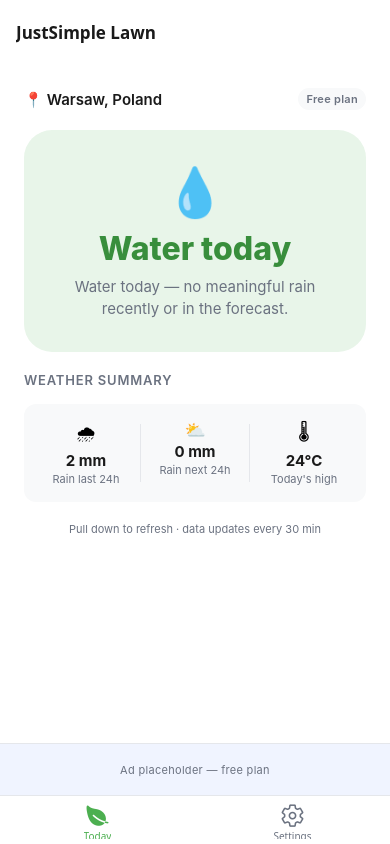
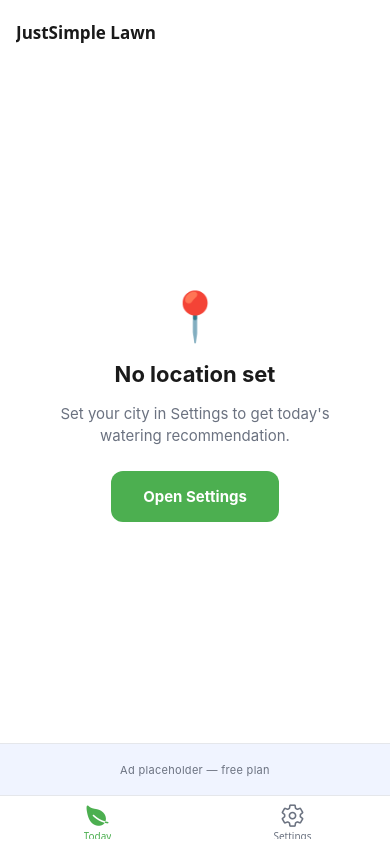
Before and after one commit to cisiur/JustSimple-lawn, a React Native app: screen /Home in a window 390 px wide. Built offline with nearby package versions, Linux system fonts and the light colour scheme.

Commit message:
integracja_pogody_GPS

```diff
--- a/src/screens/HomeScreen.tsx
+++ b/src/screens/HomeScreen.tsx
@@ -1,4 +1,4 @@
-import { useEffect, useState, useCallback } from 'react';
+import { useCallback, useState } from 'react';
 import {
   View,
   Text,
@@ -6,103 +6,160 @@ import {
   ScrollView,
   RefreshControl,
   ActivityIndicator,
+  TouchableOpacity,
 } from 'react-native';
 import { SafeAreaView } from 'react-native-safe-area-context';
+import { useFocusEffect, useNavigation } from '@react-navigation/native';
+import type { BottomTabNavigationProp } from '@react-navigation/bottom-tabs';
 import { DecisionBadge } from '../components/DecisionBadge';
 import { WeatherSummary } from '../components/WeatherSummary';
 import { PremiumBadge } from '../components/PremiumBadge';
 import { AdBanner } from '../ads/AdBanner';
 import { getPremiumStatus } from '../premium/premiumService';
 import { evaluateWatering } from '../rules/wateringRules';
-import { WateringDecision } from '../weather/weatherTypes';
+import { fetchForecastWithCache } from '../weather/weatherService';
+import { loadSettings } from '../storage/storageService';
+import type { WateringDecision } from '../weather/weatherTypes';
+import type { RootTabParamList } from '../navigation/AppNavigator';
 import { COLORS, SPACING, FONT_SIZE, BORDER_RADIUS } from '../constants/theme';
 
-// ─── Mocked data ──────────────────────────────────────────────────────────────
-// Replaced with real Open-Meteo data in Batch 3e.
+type NavProp = BottomTabNavigationProp<RootTabParamList, 'Home'>;
 
-const MOCK_WEATHER = {
-  hourly: {
-    // 72 hours: 24h past + 48h future (Open-Meteo format with past_days=1)
-    time: Array.from({ length: 72 }, (_, i) => {
-      const d = new Date();
-      d.setMinutes(0, 0, 0);
-      d.setHours(d.getHours() - 24 + i);
-      return d.toISOString().slice(0, 16);
-    }),
-    precipitation: Array.from({ length: 72 }, (_, i) => {
-      // Simulate 2mm of rain 20 hours ago, dry otherwise
-      return i === 4 ? 2 : 0;
-    }),
-    temperature2m: Array.from({ length: 72 }, (_, i) => 18 + Math.sin(i / 6) * 5),
-  },
-  daily: {
-    time: ['yesterday', 'today', 'tomorrow'].map((_, i) => {
-      const d = new Date();
-      d.setDate(d.getDate() - 1 + i);
-      return d.toISOString().slice(0, 10);
-    }),
-    precipitationSum: [2, 0, 0],
-    temperature2mMax: [20, 24, 26],
-  },
-  timezone: 'auto',
+// ─── State shape ──────────────────────────────────────────────────────────────
+
+type Status = 'loading' | 'no-location' | 'ready' | 'error';
+
+interface ScreenState {
+  status: Status;
+  decision: WateringDecision | null;
+  locationName: string;
+  isPremium: boolean;
+  error: string | null;
+}
+
+const INITIAL_STATE: ScreenState = {
+  status: 'loading',
+  decision: null,
+  locationName: '',
+  isPremium: false,
+  error: null,
 };
-
-const MOCK_LOCATION = 'Warsaw, Poland';
 
 // ─── Screen ───────────────────────────────────────────────────────────────────
 
-interface ScreenState {
-  loading: boolean;
-  refreshing: boolean;
-  isPremium: boolean;
-  decision: WateringDecision | null;
-  error: string | null;
+export default function HomeScreen() {
+  const navigation = useNavigation<NavProp>();
+  const [state, setState] = useState<ScreenState>(INITIAL_STATE);
+  const [refreshing, setRefreshing] = useState(false);
+
+  const load = useCallback(async (isRefresh = false) => {
+    if (isRefresh) setRefreshing(true);
+    else setState(prev => ({ ...prev, status: 'loading', error: null }));
+
+    try {
+      const [settings, { isPremium }] = await Promise.all([
+        loadSettings(),
+        getPremiumStatus(),
+      ]);
+
+      if (!settings.latitude || !settings.longitude) {
+        setState({
+          status: 'no-location',
+          decision: null,
+          locationName: '',
+          isPremium,
+          error: null,
+        });
+        return;
       }
 
-export default function HomeScreen() {
-  const [state, setState] = useState<ScreenState>({
-    loading: true,
-    refreshing: false,
-    isPremium: false,
-    decision: null,
+      const weather = await fetchForecastWithCache(
+        settings.latitude,
+        settings.longitude,
+      );
+      const decision = evaluateWatering(weather);
+
+      setState({
+        status: 'ready',
+        decision,
+        locationName: settings.locationName,
+        isPremium,
         error: null,
       });
-
-  const load = useCallback(async (isRefresh = false) => {
+    } catch (e) {
+      const message =
+        e instanceof Error ? e.message : 'Something went wrong.';
       setState(prev => ({
         ...prev,
-      loading: !isRefresh,
-      refreshing: isRefresh,
-      error: null,
+        status: 'error',
+        error: `Could not load weather data.\n${message}`,
       }));
-
-    try {
-      // TODO: replace MOCK_WEATHER with real weatherService.fetchWeather() in Batch 3e
-      const decision = evaluateWatering(MOCK_WEATHER);
-      const { isPremium } = await getPremiumStatus();
-
-      setState(prev => ({
-        ...prev,
-        loading: false,
-        refreshing: false,
-        isPremium,
-        decision,
-      }));
-    } catch (e) {
-      setState(prev => ({
-        ...prev,
-        loading: false,
-        refreshing: false,
-        error: 'Could not load weather data. Pull down to retry.',
-      }));
+    } finally {
+      setRefreshing(false);
     }
   }, []);
 
-  useEffect(() => {
+  // Reload every time this tab becomes active (e.g. after saving location)
+  useFocusEffect(
+    useCallback(() => {
       load();
-  }, [load]);
+    }, [load]),
+  );
 
-  const { loading, refreshing, isPremium, decision, error } = state;
+  const { status, decision, locationName, isPremium, error } = state;
+
+  function renderContent() {
+    switch (status) {
+      case 'loading':
+        return (
+          <View style={styles.center}>
+            <ActivityIndicator size="large" color={COLORS.primary} />
+            <Text style={styles.loadingText}>Fetching weather…</Text>
+          </View>
+        );
+
+      case 'no-location':
+        return (
+          <View style={styles.center}>
+            <Text style={styles.noLocEmoji}>📍</Text>
+            <Text style={styles.noLocTitle}>No location set</Text>
+            <Text style={styles.noLocBody}>
+              Set your city in Settings to get today's watering recommendation.
+            </Text>
+            <TouchableOpacity
+              style={styles.goToSettingsBtn}
+              onPress={() => navigation.navigate('Settings')}
+            >
+              <Text style={styles.goToSettingsBtnText}>Open Settings</Text>
+            </TouchableOpacity>
+          </View>
+        );
+
+      case 'error':
+        return (
+          <View style={styles.errorCard}>
+            <Text style={styles.errorText}>{error}</Text>
+          </View>
+        );
+
+      case 'ready':
+        if (!decision) return null;
+        return (
+          <>
+            <DecisionBadge decision={decision.decision} reason={decision.reason} />
+            <Text style={styles.sectionLabel}>Weather summary</Text>
+            <WeatherSummary
+              recentRainMm={decision.recentRainMm}
+              expectedRainMm={decision.expectedRainMm}
+              todayMaxTempC={decision.todayMaxTempC}
+            />
+            <Text style={styles.updateNote}>
+              Pull down to refresh · data updates every 30 min
+            </Text>
+          </>
+        );
+    }
+  }
 
   return (
     <SafeAreaView style={styles.safe} edges={['bottom']}>
@@ -116,51 +173,28 @@ export default function HomeScreen() {
           />
         }
       >
-        {/* Header row */}
+        {/* Header */}
+        {(status === 'ready' || status === 'error') && (
           <View style={styles.header}>
             <View style={styles.locationRow}>
               <Text style={styles.locationIcon}>📍</Text>
               <Text style={styles.location} numberOfLines={1}>
-              {/* TODO: replace with real location from storageService in Batch 3e */}
-              {MOCK_LOCATION}
+                {locationName || 'Unknown location'}
               </Text>
             </View>
             <PremiumBadge isPremium={isPremium} />
           </View>
+        )}
 
-        {/* Main content */}
-        {loading ? (
-          <View style={styles.center}>
-            <ActivityIndicator size="large" color={COLORS.primary} />
-            <Text style={styles.loadingText}>Checking the weather…</Text>
-          </View>
-        ) : error ? (
-          <View style={styles.errorCard}>
-            <Text style={styles.errorText}>{error}</Text>
-          </View>
-        ) : decision ? (
-          <>
-            <DecisionBadge decision={decision.decision} reason={decision.reason} />
-
-            <Text style={styles.sectionLabel}>Weather summary</Text>
-            <WeatherSummary
-              recentRainMm={decision.recentRainMm}
-              expectedRainMm={decision.expectedRainMm}
-              todayMaxTempC={decision.todayMaxTempC}
-            />
-
-            <Text style={styles.updateNote}>
-              Pull down to refresh · data updates every 30 min
-            </Text>
-          </>
-        ) : null}
+        {renderContent()}
       </ScrollView>
 
-      {/* Banner ad — hidden for premium users */}
       <AdBanner visible={!isPremium} />
     </SafeAreaView>
   );
 }
+
+// ─── Styles ───────────────────────────────────────────────────────────────────
 
 const styles = StyleSheet.create({
   safe: {
@@ -204,6 +238,33 @@ const styles = StyleSheet.create({
     fontSize: FONT_SIZE.md,
     color: COLORS.textSecondary,
   },
+  noLocEmoji: {
+    fontSize: FONT_SIZE.hero,
+  },
+  noLocTitle: {
+    fontSize: FONT_SIZE.xl,
+    fontWeight: '700',
+    color: COLORS.textPrimary,
+  },
+  noLocBody: {
+    fontSize: FONT_SIZE.md,
+    color: COLORS.textSecondary,
+    textAlign: 'center',
+    lineHeight: 22,
+    paddingHorizontal: SPACING.lg,
+  },
+  goToSettingsBtn: {
+    backgroundColor: COLORS.primary,
+    borderRadius: BORDER_RADIUS.md,
+    paddingHorizontal: SPACING.xl,
+    paddingVertical: SPACING.md,
+    marginTop: SPACING.sm,
+  },
+  goToSettingsBtnText: {
+    color: COLORS.white,
+    fontSize: FONT_SIZE.md,
+    fontWeight: '700',
+  },
   errorCard: {
     backgroundColor: COLORS.redLight,
     borderRadius: BORDER_RADIUS.md,
@@ -213,6 +274,7 @@ const styles = StyleSheet.create({
     fontSize: FONT_SIZE.md,
     color: COLORS.red,
     textAlign: 'center',
+    lineHeight: 22,
   },
   sectionLabel: {
     fontSize: FONT_SIZE.sm,
--- a/src/screens/SettingsScreen.tsx
+++ b/src/screens/SettingsScreen.tsx
@@ -15,6 +15,9 @@ import { useFocusEffect } from '@react-navigation/native';
 import { TimePickerModal } from '../components/TimePickerModal';
 import { loadSettings, saveSettings, AppSettings } from '../storage/storageService';
 import { getPremiumStatus, setMockPremium } from '../premium/premiumService';
+import { geocodeCity } from '../weather/weatherService';
+import { requestDeviceLocation, reverseGeocode } from '../services/locationService';
+import { clearWeatherCache } from '../storage/storageService';
 import { COLORS, SPACING, FONT_SIZE, BORDER_RADIUS, BORDER_RADIUS as BR } from '../constants/theme';
 
 // ─── Helpers ──────────────────────────────────────────────────────────────────
@@ -68,11 +71,41 @@ export default function SettingsScreen() {
     const name = locationDraft.trim();
     if (!name) { Alert.alert('Enter a city name first.'); return; }
     setSaving(true);
-    // TODO: replace with real geocoding in Batch 3e (resolve coords from city name)
-    await saveSettings({ locationName: name, latitude: null, longitude: null });
-    setSettings(prev => prev ? { ...prev, locationName: name } : prev);
-    setSaving(false);
-    Alert.alert('Location saved', `Using "${name}" as your location.`);
+    try {
+      const results = await geocodeCity(name);
+      if (!results.length) {
+        Alert.alert('City not found', `"${name}" did not return any results. Try a different spelling.`);
+        return;
+      }
+      const { name: resolvedName, latitude, longitude, country, admin1 } = results[0];
+      const displayName = [resolvedName, admin1, country].filter(Boolean).join(', ');
+      await saveSettings({ locationName: displayName, latitude, longitude });
+      await clearWeatherCache();
+      setSettings(prev => prev ? { ...prev, locationName: displayName, latitude, longitude } : prev);
+      setLocationDraft(displayName);
+      Alert.alert('Location saved', `Using "${displayName}".`);
+    } catch (e) {
+      Alert.alert('Error', e instanceof Error ? e.message : 'Could not geocode location.');
+    } finally {
+      setSaving(false);
+    }
+  }
+
+  async function handleUseGPS() {
+    setSaving(true);
+    try {
+      const coords = await requestDeviceLocation();
+      const displayName = await reverseGeocode(coords.latitude, coords.longitude);
+      await saveSettings({ locationName: displayName, latitude: coords.latitude, longitude: coords.longitude });
+      await clearWeatherCache();
+      setSettings(prev => prev ? { ...prev, locationName: displayName, ...coords } : prev);
+      setLocationDraft(displayName);
+      Alert.alert('Location updated', `Using "${displayName}".`);
+    } catch (e) {
+      Alert.alert('Location error', e instanceof Error ? e.message : 'Could not get GPS location.');
+    } finally {
+      setSaving(false);
+    }
   }
 
   async function handleReminderToggle(value: boolean) {
@@ -145,10 +178,13 @@ export default function SettingsScreen() {
             </TouchableOpacity>
           </View>
           <Row last>
-            <Text style={styles.hintText}>
-              {/* TODO: add GPS button in Batch 3e */}
-              GPS detection will be added in a future update.
-            </Text>
+            <TouchableOpacity
+              style={[styles.gpsButton, saving && styles.saveButtonDisabled]}
+              onPress={handleUseGPS}
+              disabled={saving}
+            >
+              <Text style={styles.gpsButtonText}>📍  Use my current location</Text>
+            </TouchableOpacity>
           </Row>
         </Card>
 
@@ -364,6 +400,15 @@ const styles = StyleSheet.create({
     fontWeight: '700',
     fontSize: FONT_SIZE.md,
   },
+  gpsButton: {
+    flex: 1,
+    paddingVertical: SPACING.xs,
+  },
+  gpsButtonText: {
+    fontSize: FONT_SIZE.md,
+    color: COLORS.primary,
+    fontWeight: '600',
+  },
   timeButton: {
     backgroundColor: COLORS.surface,
     borderRadius: BORDER_RADIUS.sm,
--- a/src/weather/weatherService.ts
+++ b/src/weather/weatherService.ts
@@ -1,2 +1,114 @@
-// Implemented in Batch 3e (real Open-Meteo integration)
-export {};
+import {
+  OPEN_METEO_FORECAST_URL,
+  OPEN_METEO_GEOCODING_URL,
+  WEATHER_FIELDS,
+  PAST_DAYS,
+  FORECAST_DAYS,
+  WEATHER_CACHE_TTL_MS,
+} from './weatherConfig';
+import type {
+  WeatherData,
+  OpenMeteoForecastResponse,
+  GeocodingResult,
+} from './weatherTypes';
+import { loadWeatherCache, saveWeatherCache } from '../storage/storageService';
+
+// ─── Internal helpers ─────────────────────────────────────────────────────────
+
+function normalize(raw: OpenMeteoForecastResponse): WeatherData {
+  return {
+    hourly: {
+      time: raw.hourly.time,
+      precipitation: raw.hourly.precipitation,
+      temperature2m: raw.hourly.temperature_2m,
+    },
+    daily: {
+      time: raw.daily.time,
+      precipitationSum: raw.daily.precipitation_sum,
+      temperature2mMax: raw.daily.temperature_2m_max,
+    },
+    timezone: raw.timezone,
+  };
+}
+
+function coordsMatch(a: number, b: number): boolean {
+  return Math.abs(a - b) < 0.01; // ~1 km tolerance
+}
+
+// ─── Public API ───────────────────────────────────────────────────────────────
+
+/** Fetch a fresh forecast from Open-Meteo. Throws on network / API error. */
+export async function fetchForecast(
+  latitude: number,
+  longitude: number,
+): Promise<WeatherData> {
+  const params = new URLSearchParams({
+    latitude: latitude.toFixed(4),
+    longitude: longitude.toFixed(4),
+    hourly: WEATHER_FIELDS.hourly,
+    daily: WEATHER_FIELDS.daily,
+    past_days: String(PAST_DAYS),
+    forecast_days: String(FORECAST_DAYS),
+    timezone: 'auto',
+  });
+
+  const response = await fetch(`${OPEN_METEO_FORECAST_URL}?${params}`);
+
+  if (!response.ok) {
+    throw new Error(`Weather API responded with ${response.status}`);
+  }
+
+  const raw = (await response.json()) as OpenMeteoForecastResponse;
+  return normalize(raw);
+}
+
+/**
+ * Return cached weather if fresh enough and coordinates match.
+ * Otherwise fetch, persist to cache, and return fresh data.
+ */
+export async function fetchForecastWithCache(
+  latitude: number,
+  longitude: number,
+): Promise<WeatherData> {
+  const cached = await loadWeatherCache();
+  const now = Date.now();
+
+  if (
+    cached &&
+    now - cached.fetchedAt < WEATHER_CACHE_TTL_MS &&
+    coordsMatch(cached.latitude, latitude) &&
+    coordsMatch(cached.longitude, longitude)
+  ) {
+    return JSON.parse(cached.json) as WeatherData;
+  }
+
+  const data = await fetchForecast(latitude, longitude);
+
+  await saveWeatherCache({
+    json: JSON.stringify(data),
+    fetchedAt: now,
+    latitude,
+    longitude,
+  });
+
+  return data;
+}
+
+/** Convert a city name to candidate coordinates via Open-Meteo Geocoding API. */
+export async function geocodeCity(query: string): Promise<GeocodingResult[]> {
+  const params = new URLSearchParams({
+    name: query.trim(),
+    count: '5',
+    language: 'en',
+    format: 'json',
+  });
+
+  const response = await fetch(`${OPEN_METEO_GEOCODING_URL}?${params}`);
+
+  if (!response.ok) {
+    throw new Error(`Geocoding API responded with ${response.status}`);
+  }
+
+  const data = (await response.json()) as { results?: GeocodingResult[] };
+  return data.results ?? [];
+}
```
Also changed, not shown: src/services/locationService.ts (+47 -2 lines). Lines whose indentation alone changed are shown as unchanged.
